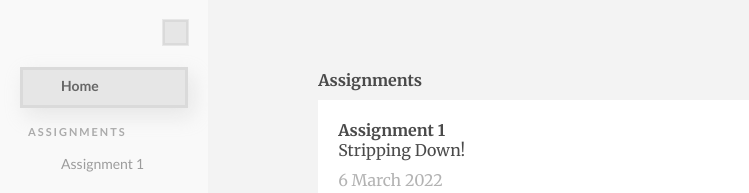
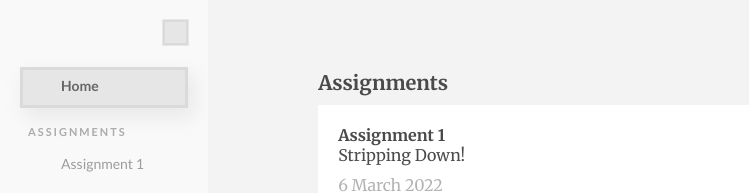
Before and after one commit to bdasgupta02/nm3217-blog, a React (Create React App) app: page / in a window 1280 px wide. Shown: the part 194-387 px from the top of the page, without its empty margins (0-749 px from the left). Built offline with nearby package versions, Linux system fonts and the light colour scheme; some icons are missing.

Commit message:
minor aesthetic changes

```diff
--- a/src/pages/Home/index.tsx
+++ b/src/pages/Home/index.tsx
@@ -16,7 +16,7 @@ function Home() {
             <Normal style={{ fontSize: 16, color: '#9c9c9c' }}>My blog for NM3217</Normal>
             <div style={{ height: 100, width: 1 }} />
 
-            <Normal style={{ fontWeight: 'bold' }}>Assignments</Normal>
+            <Normal style={{ fontWeight: 'bold', fontSize: '20px' }}>Assignments</Normal>
             <Tile
                 title={'Assignment 1'}
                 subtitle="Stripping Down!"
```
